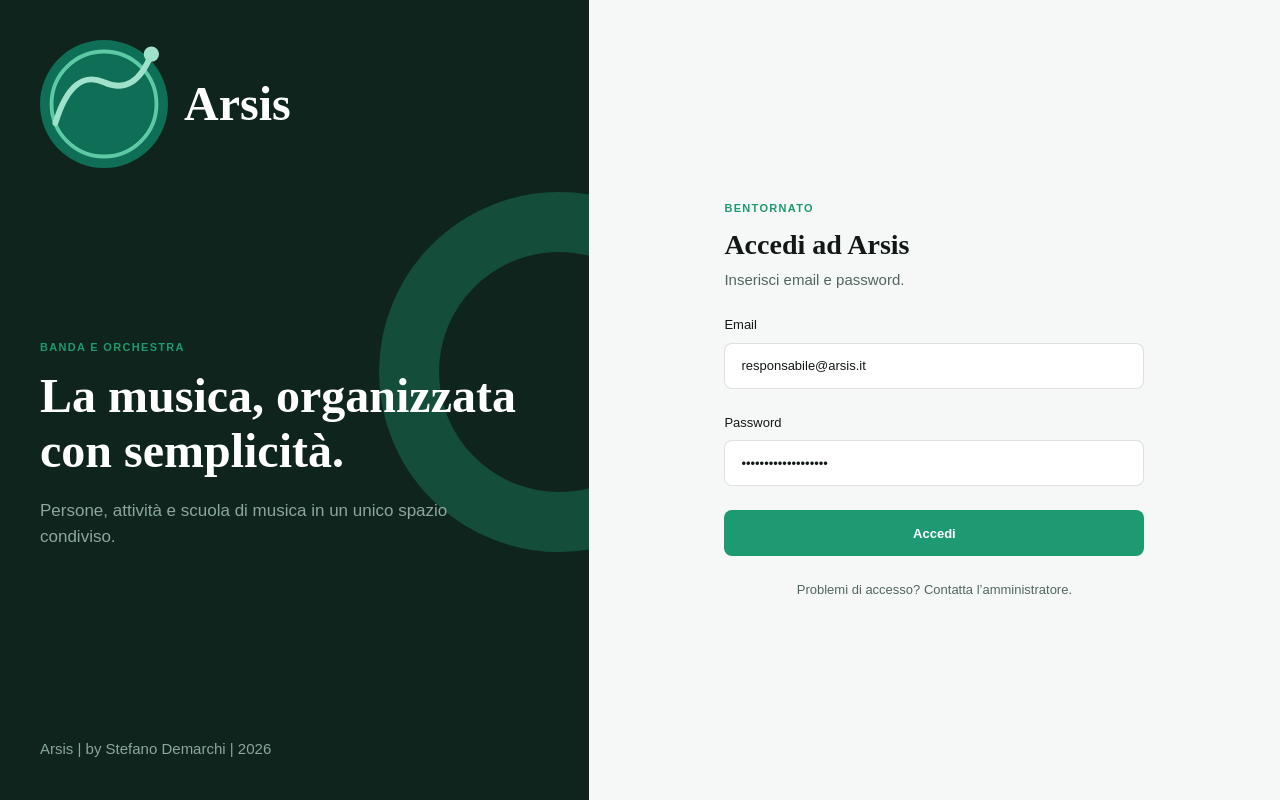
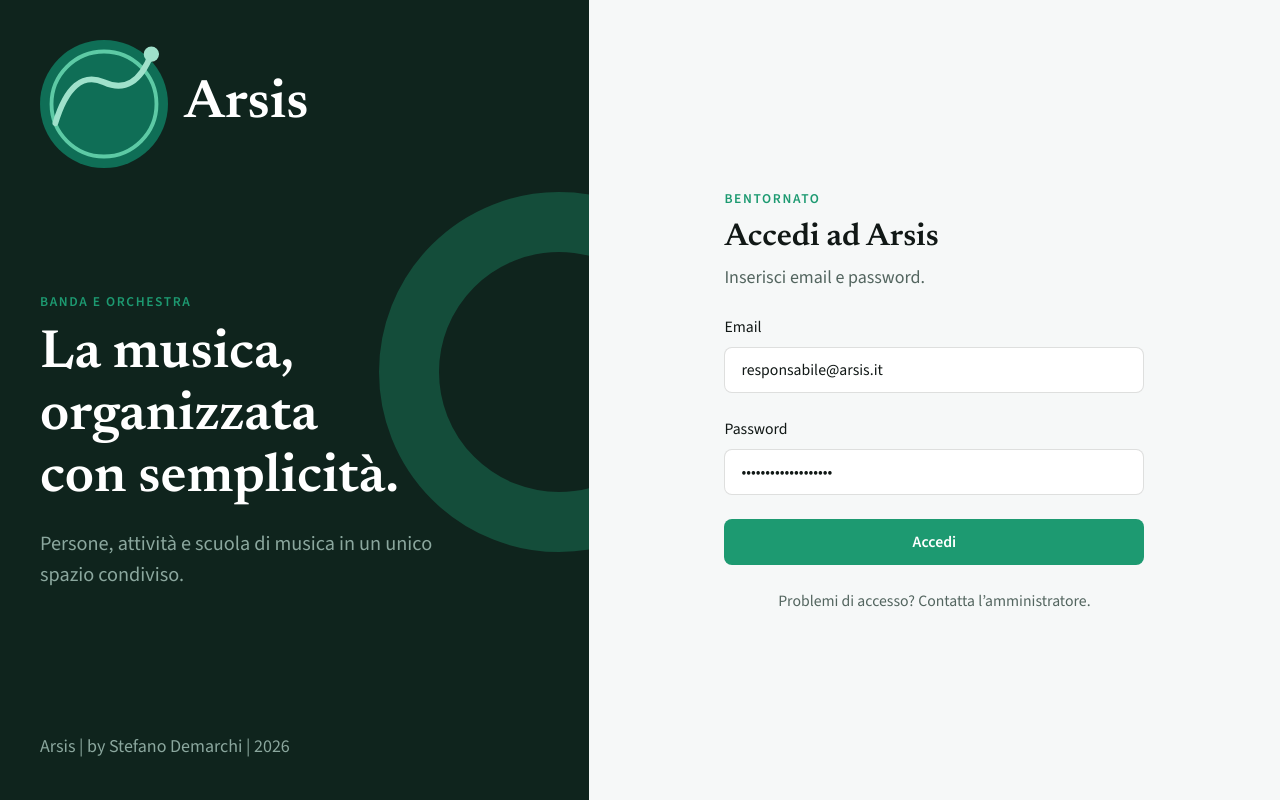
Before and after one commit to sdemarch/Arsis, an Angular app in the folder frontend/: page /login in a window 1280 px wide. Built offline with nearby package versions, Linux system fonts and the light colour scheme; no server answers.

Commit message:
feat(ui): refine typography scale

```diff
--- a/frontend/src/app/core/layout/app-shell.component.css
+++ b/frontend/src/app/core/layout/app-shell.component.css
@@ -81,7 +81,7 @@
   bottom: calc(var(--sp-5) - 15px);
   color: var(--text-primary);
   font-family: var(--font-display);
-  font-size: 64px;
+  font-size: 3.75rem;
   font-weight: var(--weight-semi);
   left: 50%;
   letter-spacing: -0.07em;
--- a/frontend/src/app/features/accounting/accounting-page.component.css
+++ b/frontend/src/app/features/accounting/accounting-page.component.css
@@ -31,7 +31,7 @@ th, td { border-bottom: var(--border-thin) solid var(--border-subtle); padding:
 tr.highlighted td { background: var(--color-warn-soft); }
 tr.editing td { background: var(--bg-raised); }
 .flag-cell { padding-right: 0; width: 32px; }
-.flag { background: none; border: 0; color: var(--border-strong); cursor: pointer; font-size: 18px; line-height: 1; padding: 0; }
+.flag { background: none; border: 0; color: var(--border-strong); cursor: pointer; font-size: var(--text-lg); line-height: 1; padding: 0; }
 .flag:hover { color: var(--color-warn); }
 .flag.on { color: var(--color-warn); }
 .visually-hidden { clip: rect(0, 0, 0, 0); height: 1px; margin: -1px; overflow: hidden; padding: 0; position: absolute; white-space: nowrap; width: 1px; }
--- a/frontend/src/app/features/auth/login-page.component.ts
+++ b/frontend/src/app/features/auth/login-page.component.ts
@@ -82,7 +82,7 @@ import { AuthService } from '../../core/auth/auth.service';
     .brand-lockup img { display: block; height: var(--logo-login-size); width: var(--logo-login-size); }
     .brand-message { max-width: 560px; position: relative; z-index: 1; }
     .eyebrow { color: var(--color-accent); font-size: var(--text-xs); font-weight: var(--weight-semi); letter-spacing: .12em; margin: 0 0 var(--sp-3); text-transform: uppercase; }
-    .brand-message h1 { font-size: 48px; margin: 0 0 var(--sp-5); }
+    .brand-message h1 { font-size: var(--text-login); margin: 0 0 var(--sp-5); }
     .brand-message > p:last-child { color: var(--sidebar-text); font-size: var(--text-lg); max-width: 440px; }
     .brand-footnote { color: var(--sidebar-text); margin: 0; position: relative; z-index: 1; }
     .login-panel { align-items: center; background: var(--bg-canvas); display: flex; justify-content: center; padding: var(--sp-8); }
--- a/frontend/src/styles/reset.css
+++ b/frontend/src/styles/reset.css
@@ -5,7 +5,8 @@
 }
 
 html {
-  font-size: 100%;
+  /* One typographic scale for the entire application, while preserving browser zoom. */
+  font-size: 112.5%;
 }
 
 body {
--- a/frontend/src/styles/tokens.css
+++ b/frontend/src/styles/tokens.css
@@ -3,23 +3,23 @@
  * Fonte: docs/riferimenti/design-tokens.md
  * Modificare questo file per cambiare colori, font e misure globali.
  */
-@import url('https://fonts.googleapis.com/css2?family=DM+Mono:wght@400;500&family=DM+Sans:wght@400;500;600&family=Fraunces:opsz,wght@9..144,500;9..144,600&display=swap');
+@import url('https://fonts.googleapis.com/css2?family=IBM+Plex+Mono:wght@400;500&family=Newsreader:opsz,wght@6..72,400;6..72,500;6..72,600&family=Source+Sans+3:wght@400;500;600;700&display=swap');
 
 :root {
   /* Font */
-  --font-sans: 'Source Sans Pro', sans-serif;
-  --font-display: 'Libre Baskerville', serif;
-  --font-mono: 'Space Mono', monospace;
+  --font-sans: 'Source Sans 3', sans-serif;
+  --font-display: 'Newsreader', serif;
+  --font-mono: 'IBM Plex Mono', monospace;
 
   /* Type scale */
-  --text-xs: 11px;
-  --text-sm: 13px;
-  --text-base: 15px;
-  --text-lg: 17px;
-  --text-xl: 22px;
-  --text-login: 48px;
-  --text-2xl: 28px;
-  --text-3xl: 38px;
+  --text-xs: .75rem;
+  --text-sm: .875rem;
+  --text-base: 1rem;
+  --text-lg: 1.125rem;
+  --text-xl: 1.375rem;
+  --text-login: 3rem;
+  --text-2xl: 1.75rem;
+  --text-3xl: 2.5rem;
 
   /* Weight */
   --weight-regular: 400;
```
Also changed, not shown: 3 other files (tests, documents, lock files or other folders).
